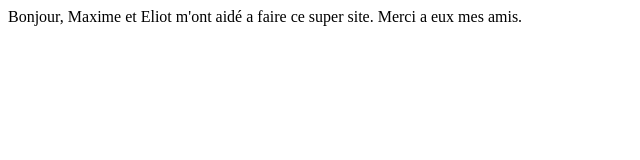
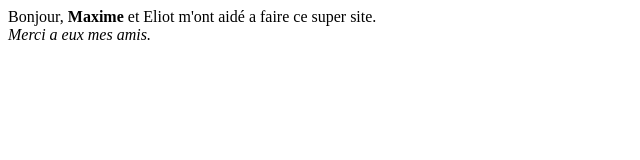
Before and after one commit to QuTho/PageWebGestionProjet, a plain HTML site: page index.html in a window 1280 px wide. Shown: the whole page, without its empty margins (0-640 px from the left). Drawn offline with Linux system fonts and the light colour scheme.

Commit message:
Update index.html

```diff
--- a/index.html
+++ b/index.html
@@ -6,8 +6,8 @@
 </head>
 <body>
 
-  Bonjour, <bold>Maxime</bold> et <bold>Eliot</bold> m'ont aidé a faire ce super site.
-  Merci a eux mes amis.
+  Bonjour, <b>Maxime</b> et <bold>Eliot</bold> m'ont aidé a faire ce super site.<br />
+  <i>Merci a eux mes amis.</i>
 
 </body>
 </htlm>
```
